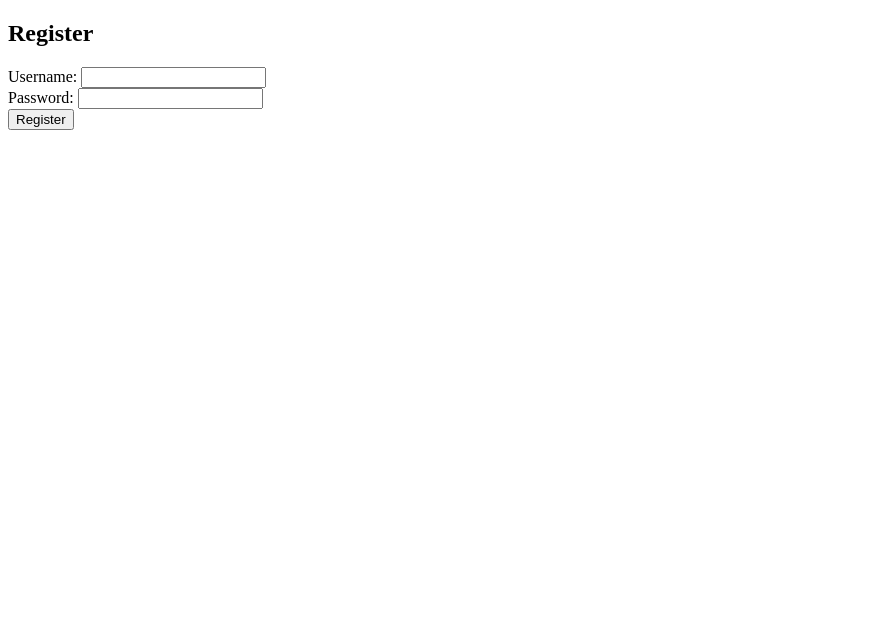
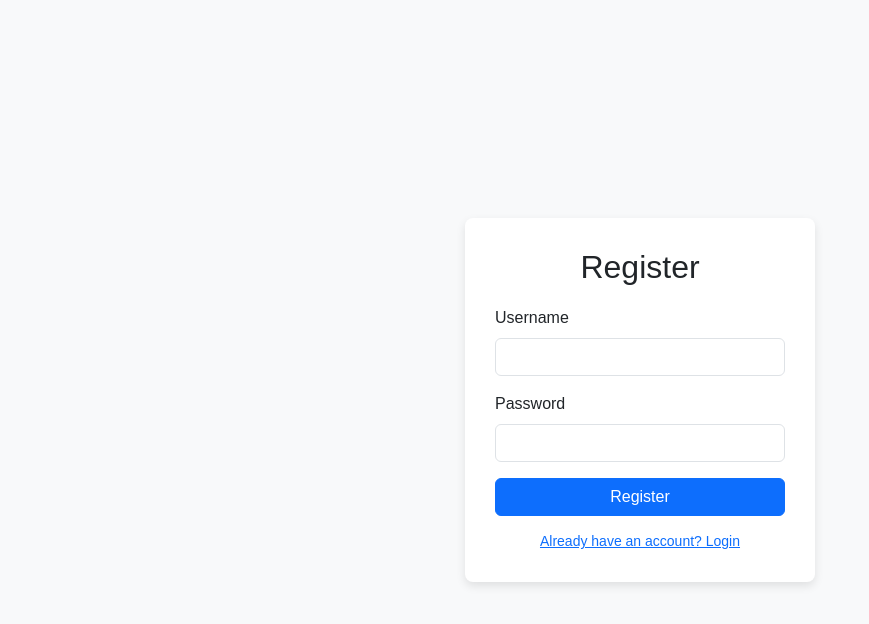
Before and after one commit to abhayshakya/websockets, a website: page frontend/register.html in a window 1280 px wide. Shown: the whole page, without its empty margins (0-869 px from the left). Drawn offline with nearby package versions, Linux system fonts and the light colour scheme.

Commit message:
login/register page styled

```diff
--- a/frontend/login.html
+++ b/frontend/login.html
@@ -2,16 +2,53 @@
 <html>
 <head>
   <title>Login</title>
+  <!-- Bootstrap CSS -->
+  <link
+    href="https://cdn.jsdelivr.net/npm/bootstrap@5.3.2/dist/css/bootstrap.min.css"
+    rel="stylesheet"
+  >
+  <style>
+    body {
+      background-color: #f8f9fa;
+      display: flex;
+      justify-content: center;
+      align-items: center;
+      height: 100vh;
+      font-family: Arial, sans-serif;
+    }
+    .login-container {
+      background: #fff;
+      padding: 30px;
+      border-radius: 8px;
+      box-shadow: 0 4px 10px rgba(0,0,0,0.1);
+      width: 350px;
+    }
+    h2 {
+      text-align: center;
+      margin-bottom: 20px;
+    }
+    .btn-custom {
+      width: 100%;
+    }
+  </style>
 </head>
 <body>
-  <h2>Login</h2>
-  <label for="username">Username:</label>
-  <input id="username" type="text" />
-  <br>
-  <label for="password">Password:</label>
-  <input id="password" type="password" />
-  <br>
-  <button onclick="login()">Login</button>
+  <div class="login-container">
+    <h2>Login</h2>
+    <div class="mb-3">
+      <label for="username" class="form-label">Username</label>
+      <input id="username" type="text" class="form-control" />
+    </div>
+    <div class="mb-3">
+      <label for="password" class="form-label">Password</label>
+      <input id="password" type="password" class="form-control" />
+    </div>
+    <button onclick="login()" class="btn btn-success btn-custom">Login</button><br><br>
+    <a href="register.html" class="link-login">Don't have an account? Register</a>
+  </div>
+
+  <!-- Bootstrap JS (optional, for components) -->
+  <script src="https://cdn.jsdelivr.net/npm/bootstrap@5.3.2/dist/js/bootstrap.bundle.min.js"></script>
 
   <script>
     function login() {
@@ -23,7 +60,6 @@
         return;
       }
 
-      // Send login request to backend
       fetch("/login", {
         method: "POST",
         headers: { "Content-Type": "application/json" },
@@ -32,10 +68,8 @@
       .then(res => res.json())
       .then(data => {
         if (data.success) {
-          // Save token in localStorage
           localStorage.setItem("chatToken", data.token);
           localStorage.setItem("chatUser", username);
-          // Redirect to chat
           window.location.href = "index.html";
         } else {
           alert("Invalid credentials");
--- a/frontend/register.html
+++ b/frontend/register.html
@@ -2,16 +2,59 @@
 <html>
 <head>
   <title>Register</title>
+  <!-- Bootstrap CSS -->
+  <link
+    href="https://cdn.jsdelivr.net/npm/bootstrap@5.3.2/dist/css/bootstrap.min.css"
+    rel="stylesheet"
+  >
+  <style>
+    body {
+      background-color: #f8f9fa;
+      display: flex;
+      justify-content: center;
+      align-items: center;
+      height: 100vh;
+      font-family: Arial, sans-serif;
+    }
+    .register-container {
+      background: #fff;
+      padding: 30px;
+      border-radius: 8px;
+      box-shadow: 0 4px 10px rgba(0,0,0,0.1);
+      width: 350px;
+    }
+    h2 {
+      text-align: center;
+      margin-bottom: 20px;
+    }
+    .btn-custom {
+      width: 100%;
+    }
+    .link-login {
+      display: block;
+      text-align: center;
+      margin-top: 15px;
+      font-size: 14px;
+    }
+  </style>
 </head>
 <body>
-  <h2>Register</h2>
-  <label for="username">Username:</label>
-  <input id="username" type="text" />
-  <br>
-  <label for="password">Password:</label>
-  <input id="password" type="password" />
-  <br>
-  <button onclick="register()">Register</button>
+  <div class="register-container">
+    <h2>Register</h2>
+    <div class="mb-3">
+      <label for="username" class="form-label">Username</label>
+      <input id="username" type="text" class="form-control" />
+    </div>
+    <div class="mb-3">
+      <label for="password" class="form-label">Password</label>
+      <input id="password" type="password" class="form-control" />
+    </div>
+    <button onclick="register()" class="btn btn-primary btn-custom">Register</button>
+    <a href="login.html" class="link-login">Already have an account? Login</a>
+  </div>
+
+  <!-- Bootstrap JS (optional) -->
+  <script src="https://cdn.jsdelivr.net/npm/bootstrap@5.3.2/dist/js/bootstrap.bundle.min.js"></script>
 
   <script>
     function register() {
@@ -23,7 +66,6 @@
         return;
       }
 
-      // Send registration request to backend (you’ll need a REST endpoint for this)
       fetch("/register", {
         method: "POST",
         headers: { "Content-Type": "application/json" },
```
